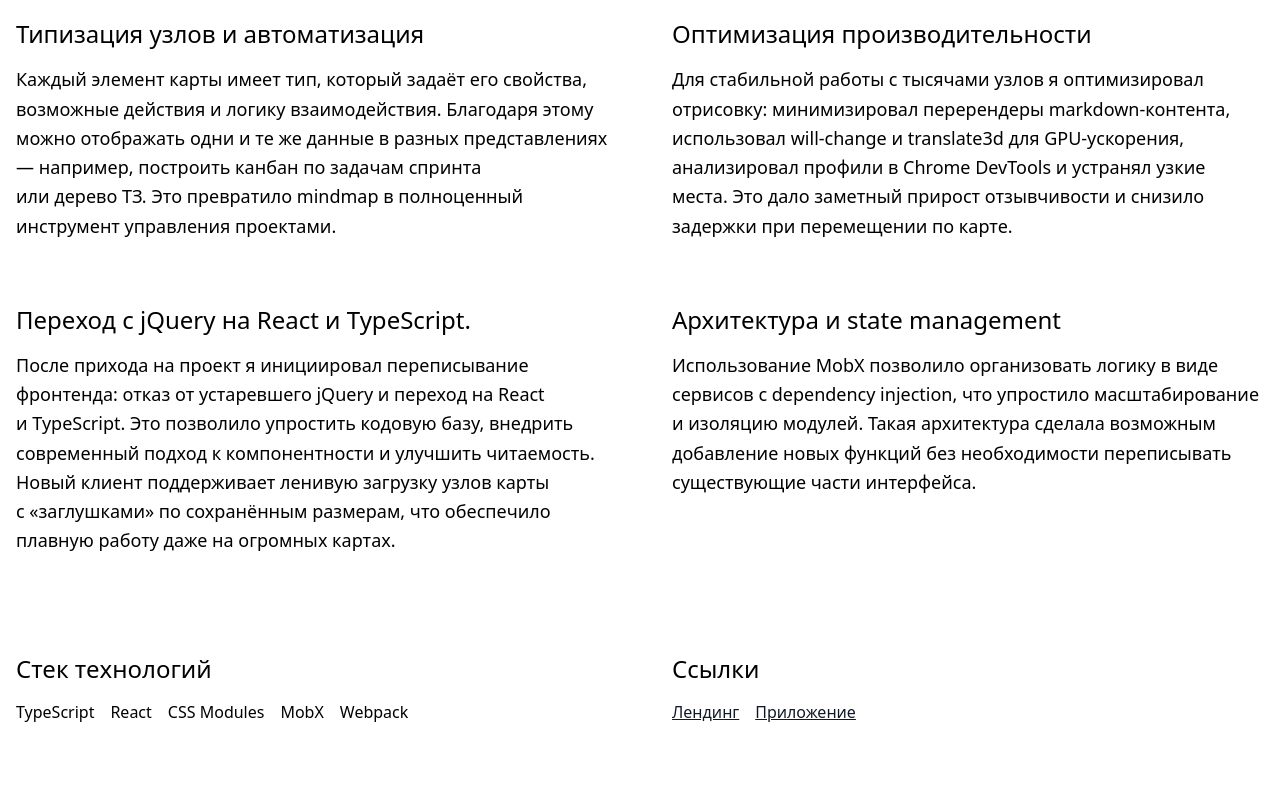
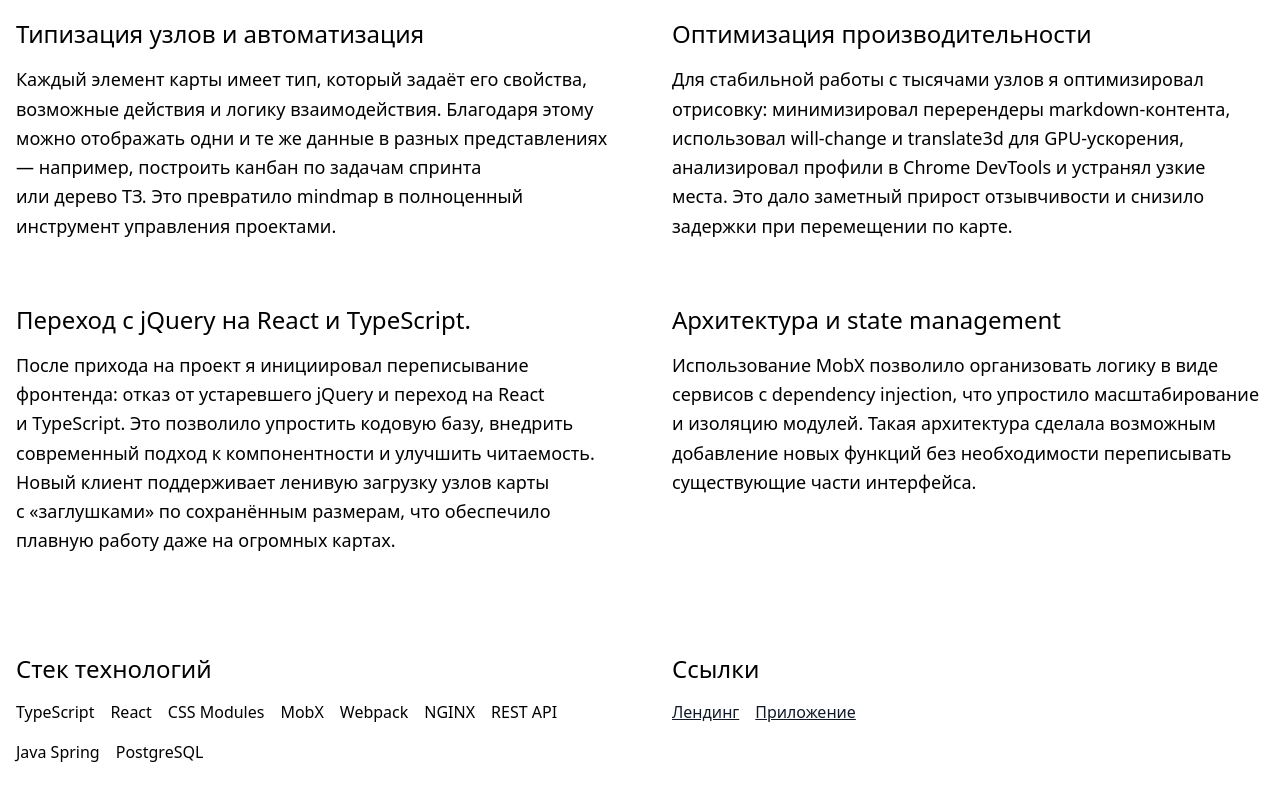
Before and after one commit to ashlanderr/cv, a React (Vite) app: page /cv/red-forester in a window 1280 px wide. Shown: the part 1138-1938 px from the top of the page. Built offline with nearby package versions, Linux system fonts and the light colour scheme.

Commit message:
Add items to RedForester tech stack

```diff
--- a/src/pages/RedForester/RedForester.tsx
+++ b/src/pages/RedForester/RedForester.tsx
@@ -88,6 +88,10 @@ export function RedForester() {
             <li>CSS Modules</li>
             <li>MobX</li>
             <li>Webpack</li>
+            <li>NGINX</li>
+            <li>REST API</li>
+            <li>Java Spring</li>
+            <li>PostgreSQL</li>
           </ul>
         </div>
         <div className="flex flex-1 flex-col gap-4">
```
